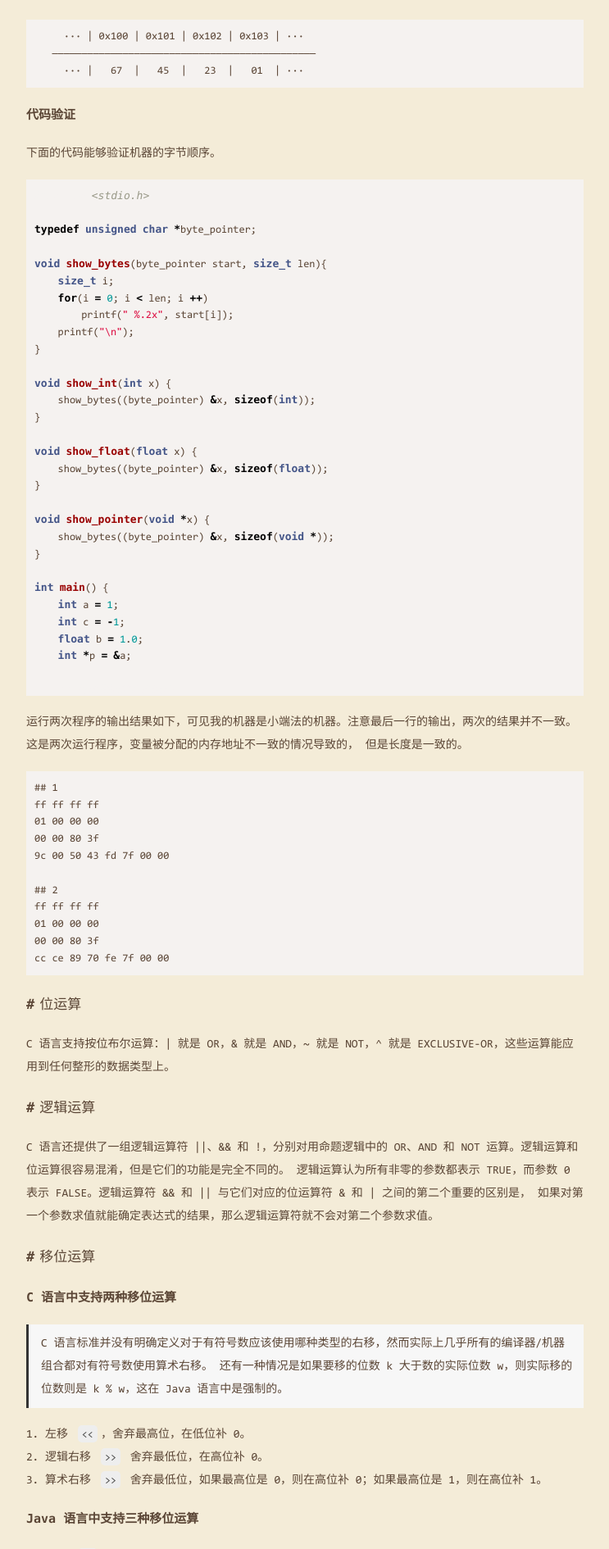
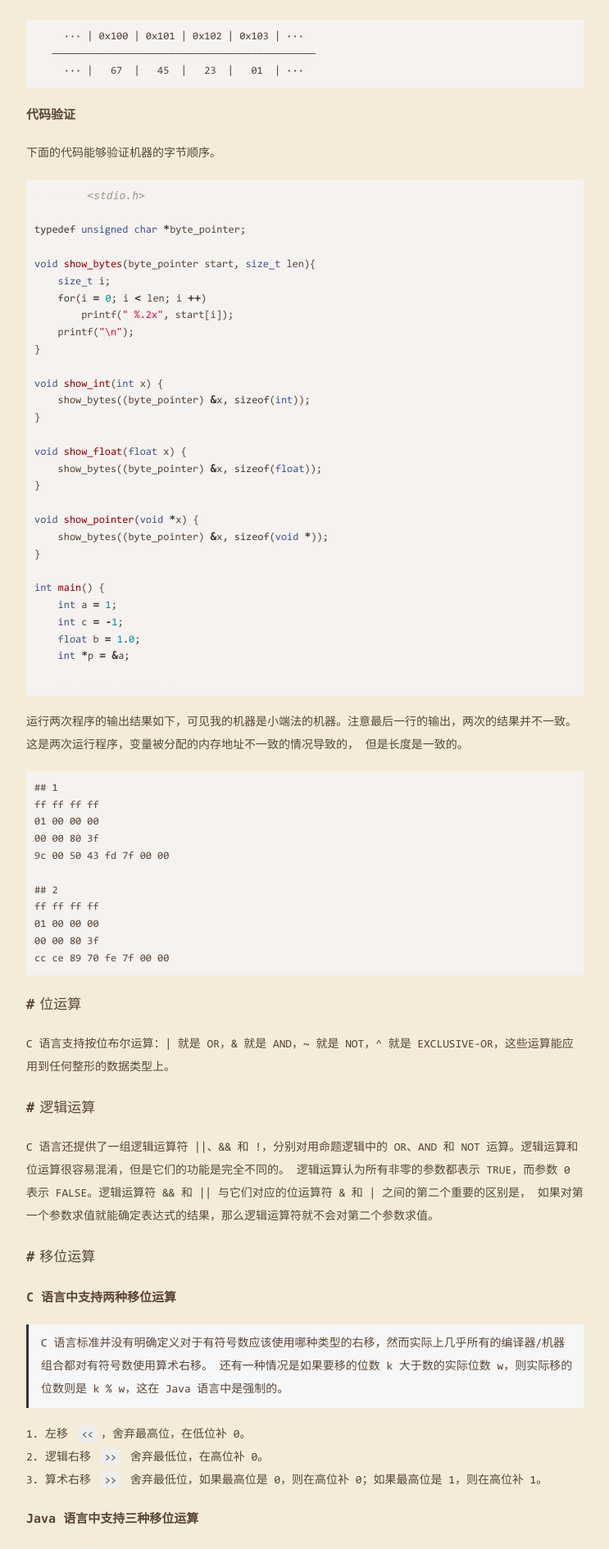
Before and after one commit to Suomea/Suomea.github.io, a Jekyll site: the page built from _posts/2020-09-01-计算机信息的表示.md, in a window 1280 px wide. Shown: the part 724-2614 px from the top of the page at 82% size, without its empty margins (268-1011 px from the left). Built offline with Jekyll 4.4.1, drawn with Linux system fonts in a browser that asks for light colours.

```diff
--- a/static/css/highlight.css
+++ b/static/css/highlight.css
@@ -6,7 +6,6 @@
 }
 .highlight .cp {
     color: #f5f2f0;
-    font-weight: bold;
 }
 .highlight .c1 {
     color: #f5f2f0;
@@ -14,7 +13,6 @@
 }
 .highlight .cs {
     color: #f5f2f0;
-    font-weight: bold;
     font-style: italic;
 }
 .highlight .c, .highlight .ch, .highlight .cd, .highlight .cpf {
@@ -26,12 +24,11 @@
     background-color: #999999;
 }
 .highlight .gd {
-    color: #000000;
+    color: #3b3b3c;
     background-color: #999999;
 }
 .highlight .ge {
-    color: #000000;
-    font-style: italic;
+    color: #3b3b3c;
 }
 .highlight .gr {
     color: #aa0000;
@@ -40,7 +37,7 @@
     color: #999999;
 }
 .highlight .gi {
-    color: #000000;
+    color: #3b3b3c;
     background-color: #f5f2f0;
 }
 .highlight .go {
@@ -49,9 +46,6 @@
 .highlight .gp {
     color: #555555;
 }
-.highlight .gs {
-    font-weight: bold;
-}
 .highlight .gu {
     color: #f5f2f0;
 }
@@ -59,32 +53,25 @@
     color: #aa0000;
 }
 .highlight .kc {
-    color: #000000;
-    font-weight: bold;
+    color: #3b3b3c;
 }
 .highlight .kd {
-    color: #000000;
-    font-weight: bold;
+    color: #3b3b3c;
 }
 .highlight .kn {
-    color: #000000;
-    font-weight: bold;
+    color: #3b3b3c;
 }
 .highlight .kp {
-    color: #000000;
-    font-weight: bold;
+    color: #3b3b3c;
 }
 .highlight .kr {
-    color: #000000;
-    font-weight: bold;
+    color: #3b3b3c;
 }
 .highlight .kt {
     color: #445588;
-    font-weight: bold;
 }
 .highlight .k, .highlight .kv {
-    color: #000000;
-    font-weight: bold;
+    color: #3b3b3c;
 }
 .highlight .mf {
     color: #009999;
@@ -151,29 +138,24 @@
 }
 .highlight .nc {
     color: #445588;
-    font-weight: bold;
 }
 .highlight .no {
     color: #008080;
 }
 .highlight .nd {
     color: #3c5d5d;
-    font-weight: bold;
 }
 .highlight .ni {
     color: #800080;
 }
 .highlight .ne {
     color: #990000;
-    font-weight: bold;
 }
 .highlight .nf, .highlight .fm {
     color: #990000;
-    font-weight: bold;
 }
 .highlight .nl {
     color: #990000;
-    font-weight: bold;
 }
 .highlight .nn {
     color: #555555;
@@ -194,11 +176,11 @@
     color: #008080;
 }
 .highlight .ow {
-    color: #000000;
+    color: #3b3b3c;
     font-weight: bold;
 }
 .highlight .o {
-    color: #000000;
+    color: #3b3b3c;
     font-weight: bold;
 }
 .highlight .w {
```
